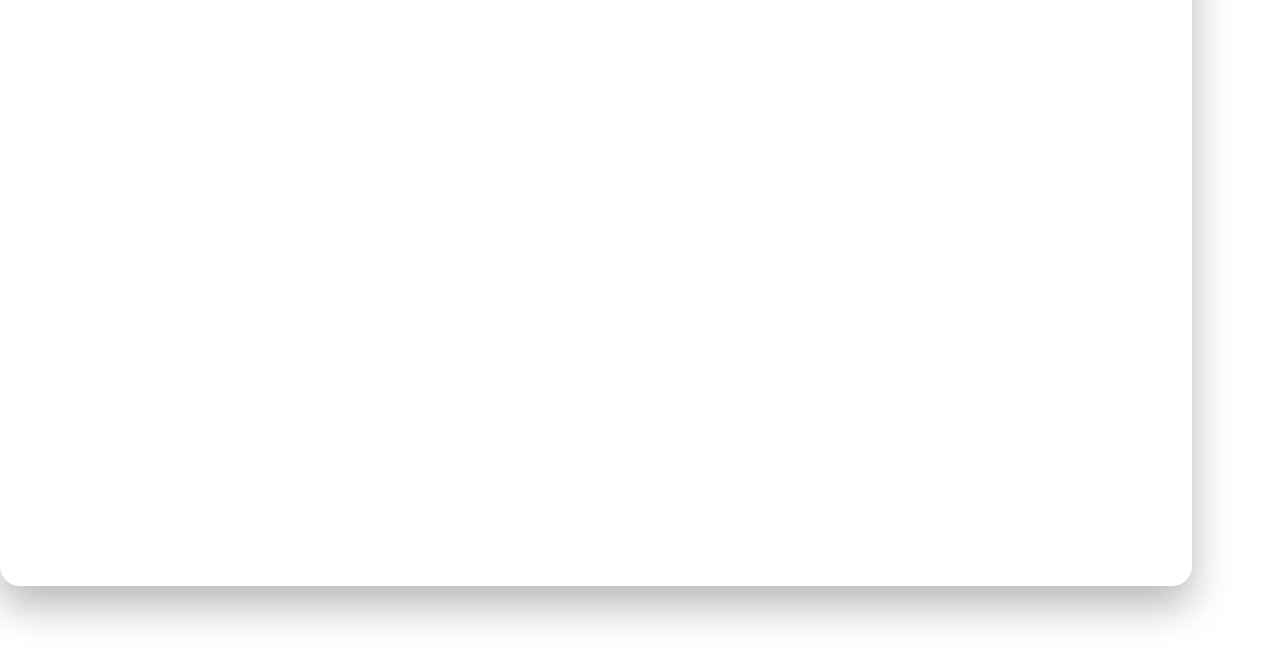
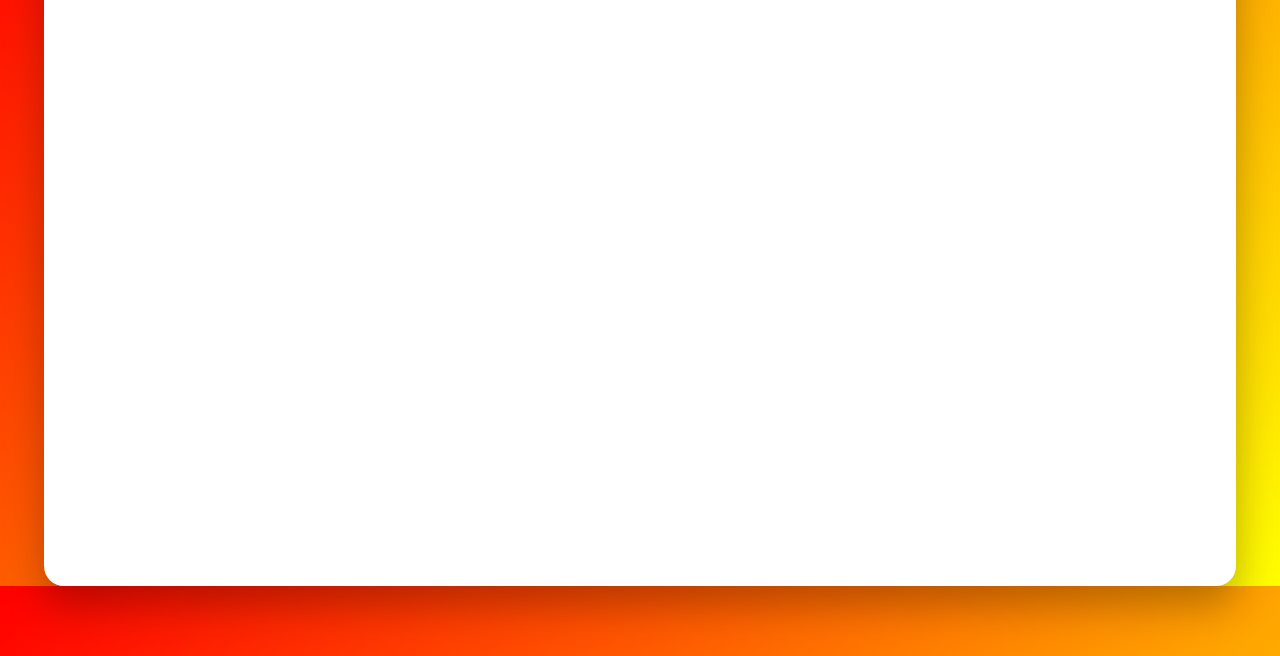
Before and after one commit to xlgzgcakfpuf/splatterpaint-v2, a plain HTML site: page index.html in a window 1280 px wide. Shown: the part 144-800 px from the top of the page. Drawn offline with Linux system fonts and the light colour scheme.

Commit message:
I did Something

```diff
--- a/index.html
+++ b/index.html
@@ -27,7 +27,7 @@
             width: 100%;
         }
         body {
-            background:( red, darkblue, white)
+            background: linear-gradient(135deg,red, yellow);
             display: flex;
             align-items: center;
             justify-content: center;
```
